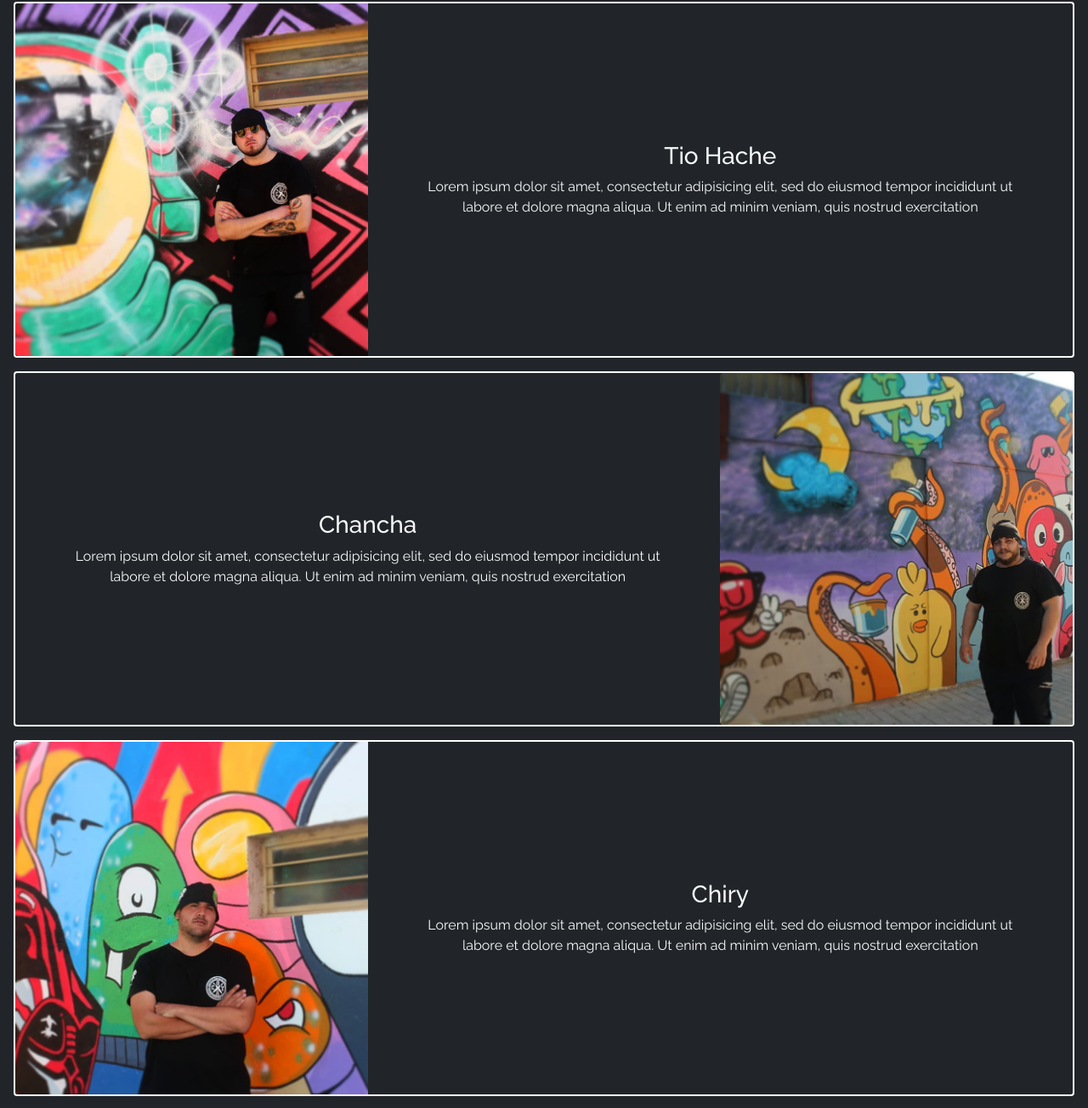
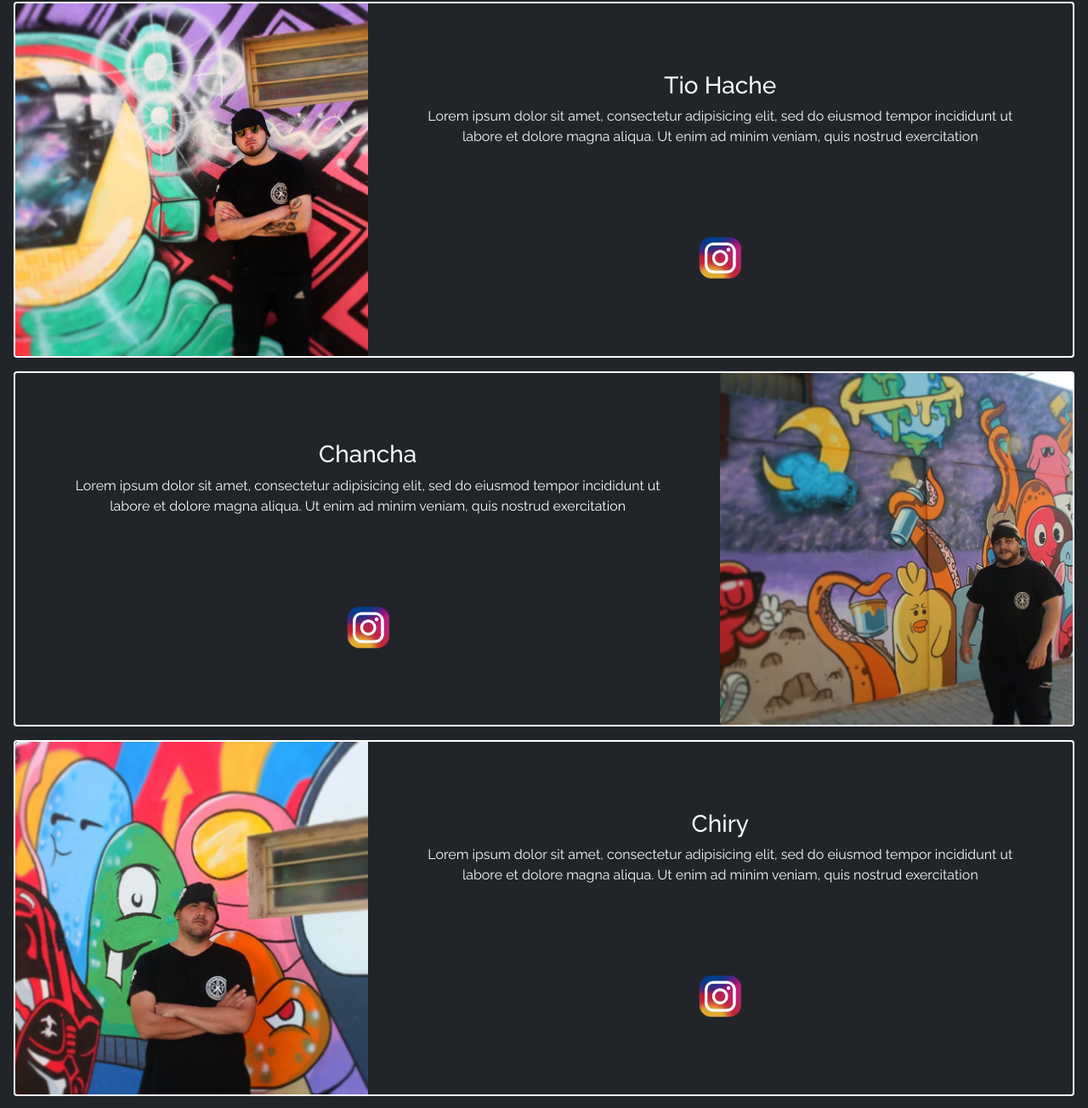
Before and after one commit to TioOti/Entrega_19_05, a plain HTML site: page staff.html in a window 1280 px wide. Shown: the part 240-1544 px from the top of the page at 85% size. Drawn offline with nearby package versions, Linux system fonts and the light colour scheme.

Commit message:
ultimos cambios BS+2

```diff
--- a/estilos.css
+++ b/estilos.css
@@ -24,8 +24,15 @@ body{
 
 
 /*================STAFF CARDS=========================*/
-
-
+.socials_staff{
+	display: flex;
+	flex-direction: row;
+	justify-content: safe center;
+}
+.socials_staff img{
+	width: 70px;
+	margin-top: 5rem;
+}
 /*<!--===========================================================================-->
 <!--========== FOOTER ====================================-->
 <!--===========================================================================--> */
--- a/staff.html
+++ b/staff.html
@@ -64,6 +64,11 @@
 		        <p class="card-text text-center mx-xl-5 ">Lorem ipsum dolor sit amet, consectetur adipisicing elit, sed do eiusmod
 		        tempor incididunt ut labore et dolore magna aliqua. Ut enim ad minim veniam,
 		        quis nostrud exercitation</p>
+		        <div class="socials_staff ">
+					<a href="https://www.instagram.com/tio.hache" target="new_blank">
+						<img src="img/instagram.png">
+					</a>
+				</div>
 		      </div>
 		    </div>
 		  </div>
@@ -79,6 +84,11 @@
 		        <p class="card-text mx-xl-5">Lorem ipsum dolor sit amet, consectetur adipisicing elit, sed do eiusmod
 		        tempor incididunt ut labore et dolore magna aliqua. Ut enim ad minim veniam,
 		        quis nostrud exercitation</p>
+		        <div class="socials_staff ">
+					<a href="https://www.instagram.com/chancha.art" target="new_blank">
+						<img src="img/instagram.png">
+					</a>
+				</div>
 		      </div>
 		    </div>
 		  </div>
@@ -94,6 +104,11 @@
 		        <p class="card-text mx-xl-5">Lorem ipsum dolor sit amet, consectetur adipisicing elit, sed do eiusmod
 		        tempor incididunt ut labore et dolore magna aliqua. Ut enim ad minim veniam,
 		        quis nostrud exercitation</p>
+		        <div class="socials_staff ">
+					<a href="https://www.instagram.com/chirybass" target="new_blank">
+						<img src="img/instagram.png">
+					</a>
+				</div>
 		      </div>
 		    </div>
 		  </div>
@@ -101,7 +116,7 @@
 		<div class="card mb-3 text-light border-2 border-white bg-dark col-md-6 col-xl-12">
 		  <div class="row g-0 flex-xl-row-reverse">
 		    <div class="col-md-4">
-		      <img src="img/lucho.jpg" class="img-fluid rounded-start" alt="...">
+		      <img src="img/lucho.jpg" class="img-fluid rounded-start" alt="Lucho">
 		    </div>
 		    <div class="col-md-8 align-self-center">
 		      <div class="card-body">
@@ -109,6 +124,11 @@
 		        <p class="card-text mx-xl-5">Lorem ipsum dolor sit amet, consectetur adipisicing elit, sed do eiusmod
 		        tempor incididunt ut labore et dolore magna aliqua. Ut enim ad minim veniam,
 		        quis nostrud exercitation</p>
+		        <div class="socials_staff ">
+					<a href="https://www.instagram.com/el.luchovitale.tattoo/" target="new_blank">
+						<img src="img/instagram.png">
+					</a>
+				</div>
 		      </div>
 		    </div>
 		  </div>
```
Also changed, not shown: index.html (+2 -3 lines).
